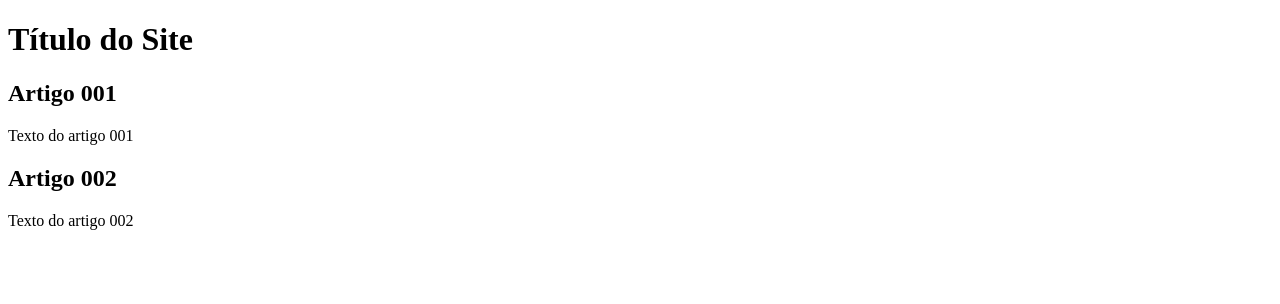
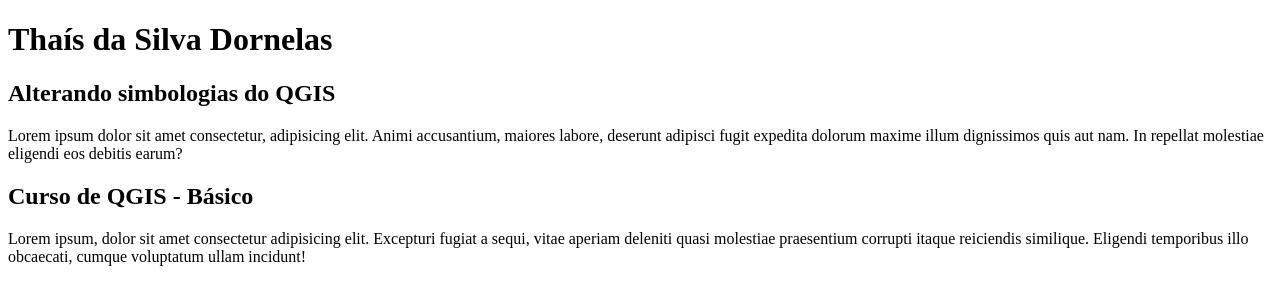
Before and after one commit to thsdornelas/projeto-site, a plain HTML site: page index.html in a window 1280 px wide. Drawn offline with Linux system fonts and the light colour scheme.

Commit message:
Update index.html

```diff
--- a/index.html
+++ b/index.html
@@ -3,20 +3,20 @@
 <head>
     <meta charset="UTF-8">
     <meta name="viewport" content="width=device-width, initial-scale=1.0">
-    <title>Título do Site</title>
+    <title>Thaís da Silva Dornelas</title>
 </head>
 <body>
     <main>
        <header>
-           <h1>Título do Site</h1>
+           <h1>Thaís da Silva Dornelas</h1>
        </header>
        <article>
-           <h2>Artigo 001</h2>
-           <p>Texto do artigo 001</p>
+           <h2>Alterando simbologias do QGIS</h2>
+           <p>Lorem ipsum dolor sit amet consectetur, adipisicing elit. Animi accusantium, maiores labore, deserunt adipisci fugit expedita dolorum maxime illum dignissimos quis aut nam. In repellat molestiae eligendi eos debitis earum?</p>
        </article>
        <article>
-           <h2>Artigo 002</h2>
-           <p>Texto do artigo 002</p>
+           <h2>Curso de QGIS - Básico</h2>
+           <p>Lorem ipsum, dolor sit amet consectetur adipisicing elit. Excepturi fugiat a sequi, vitae aperiam deleniti quasi molestiae praesentium corrupti itaque reiciendis similique. Eligendi temporibus illo obcaecati, cumque voluptatum ullam incidunt!</p>
        </article>
     </main>
 </body>
```
